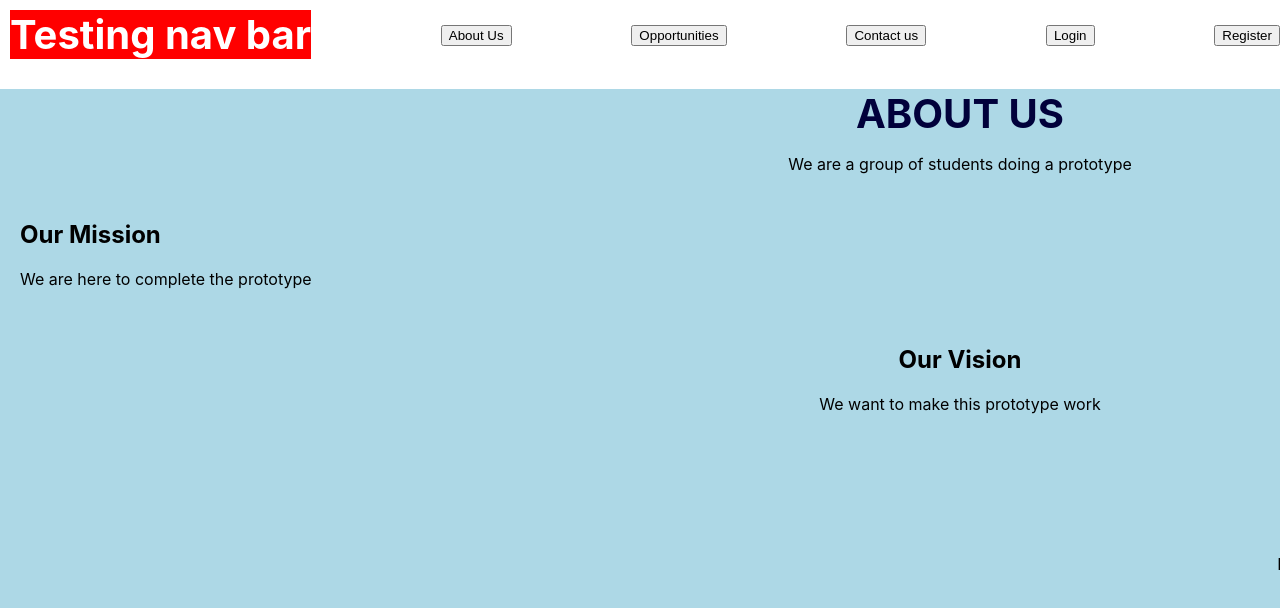
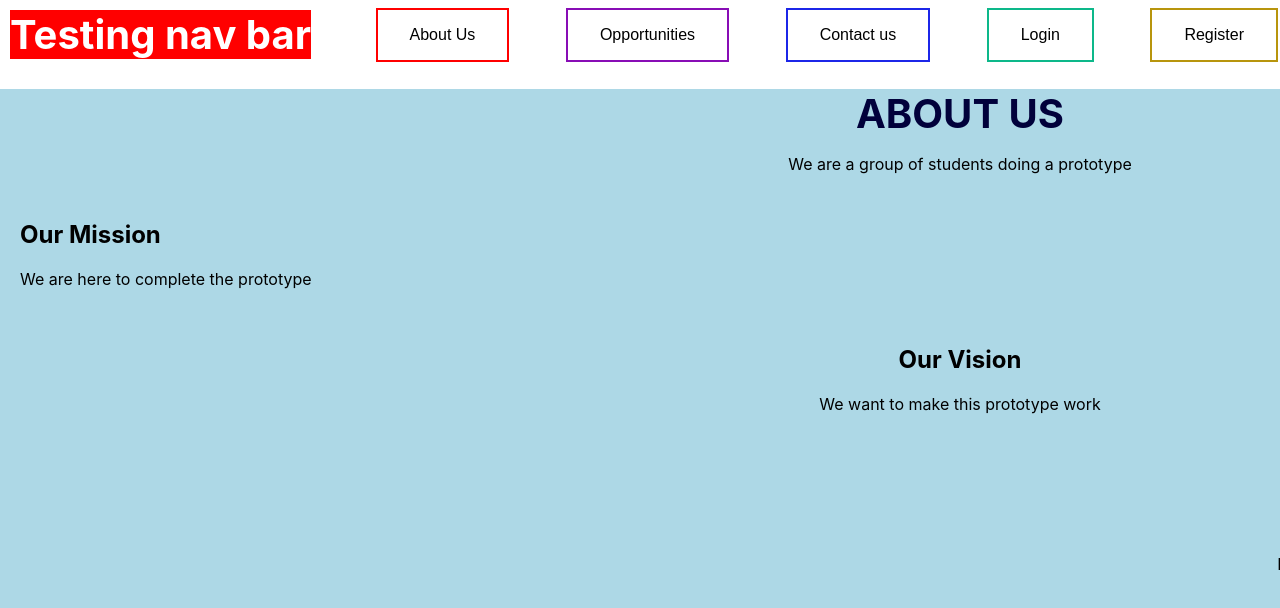
Before and after one commit to kohkaimingite/youthxindustry-web-platform, a React (Create React App) app: page /AboutUs in a window 1280 px wide. Shown: the top 608 px of the page. Built offline with nearby package versions, Linux system fonts and the light colour scheme.

Commit message:
color nav bar

```diff
--- a/src/App.css
+++ b/src/App.css
@@ -79,3 +79,83 @@ ul li {
 .dropdown:hover .dropdown-content {
     display: block;
 }
+
+.navBarButton button {
+    display: block;
+    background-color: inherit;
+    color: black;
+    padding: 22px 16px;
+    width: 100%;
+    border: none;
+    outline: none;
+    text-align: left;
+    cursor: pointer;
+}
+
+
+.button {
+
+    border: none;
+
+    padding: 16px 32px;
+    text-align: center;
+    text-decoration: none;
+    display: inline-block;
+    font-size: 16px;
+    margin: 4px 2px;
+    transition-duration: 0.4s;
+    cursor: pointer;
+}
+
+.aboutUsButton {
+    background-color: white;
+    color: black;
+    border: 2px solid red;
+}
+
+    .aboutUsButton:hover {
+        background-color: red;
+        color: white;
+    }
+
+.oppoButton {
+    background-color: white;
+    color: black;
+    border: 2px solid #880db5;
+}
+
+    .oppoButton:hover {
+        background-color: #880db5;
+        color: white;
+    }
+.contactButton {
+    background-color: white;
+    color: black;
+    border: 2px solid #1c26e8;
+}
+
+    .contactButton:hover {
+        background-color: #1c26e8;
+        color: white;
+    }
+
+.loginButton {
+    background-color: white;
+    color: black;
+    border: 2px solid #0db88a;
+}
+
+    .loginButton:hover {
+        background-color: #0db88a;
+        color: white;
+    }
+.registerButton {
+    background-color: white;
+    color: black;
+    border: 2px solid #b8950d;
+}
+
+    .registerButton:hover {
+        background-color: #b8950d;
+        color: white;
+    }
--- a/src/components/NavBar.js
+++ b/src/components/NavBar.js
@@ -7,20 +7,23 @@ const NavBar  = () => {
         return (
             <header class = 'header'>
                 <h1 style={brandName}>Testing nav bar</h1>
-                <Link to="/AboutUs"><button>About Us</button> </Link>
-                <div class="dropdown">
 
-                    <Link to="/Opportunities"><button>Opportunities</button> </Link>
+                <Link to="/AboutUs"><button class= "button aboutUsButton">About Us</button> </Link>
+                        <div class="dropdown">
 
-                    <div class="dropdown-content">
+                        <Link to="/Opportunities"><button class= "button oppoButton">Opportunities</button> </Link>
 
-                        <Link to="/Sub">SubPage</Link>
-                    </div>
-                </div>
+                            <div class="dropdown-content">
 
-                <Link to="/ContactUs"><button>Contact us</button> </Link>
-                <Link to="/Login"><button>Login</button> </Link>
-                <Link to="/Register"><button>Register</button></Link>
+                                <Link to="/Sub">SubPage</Link>
+                            </div>
+
+                        </div>
+
+                    <Link to="/ContactUs"><button class= "button contactButton">Contact us</button> </Link>
+                    <Link to="/Login"><button class= "button loginButton">Login</button> </Link>
+                    <Link to="/Register"><button class= "button registerButton">Register</button></Link>
+
 
             </header>
 
@@ -31,4 +34,6 @@ const brandName = {
     color: "white",
     backgroundColor: 'red'
 }
+
+
 export default NavBar
```
